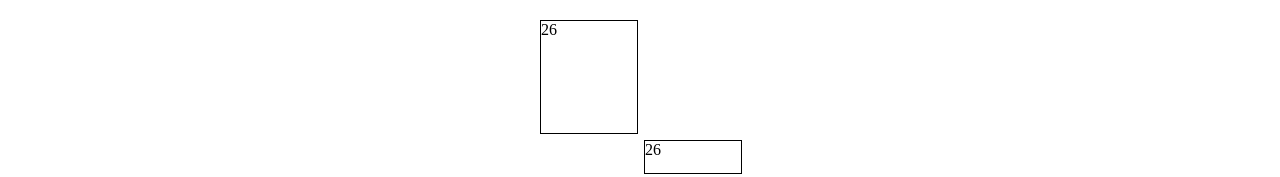
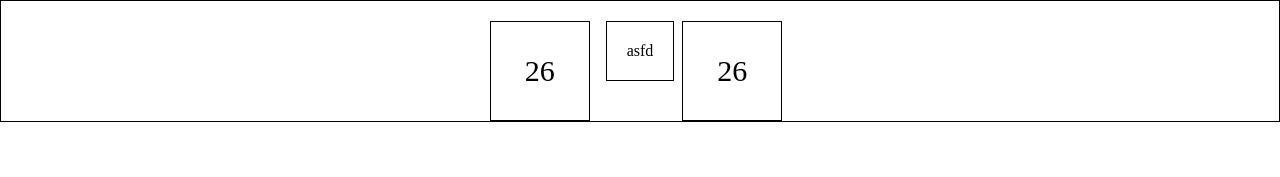
Before and after one commit to jet26cheng/Project-1-The-Game-of-War-, a plain HTML site: page index.html in a window 1280 px wide. Drawn offline with Linux system fonts and the light colour scheme.

Commit message:
css part 2

```diff
--- a/css/style.css
+++ b/css/style.css
@@ -1,19 +1,66 @@
 
+
+
+*, *::after,*::before {
+    box-sizing: border-box;
+}
 
 
 body {
     margin: 0;
-    display: grid;
-    grid-template-columns: repeat(2,6rem);
-    grid-template-rows: 7rem 2rem 7rem;
+    display: flex;
+    align-items: flex-start;
+    height: 100%;
     gap: .5rem;
     cursor: pointer;
     justify-content: center;
     padding-top: 20px;
+    border: 1px solid black;
+
 }
 
+.player-1-deck {
+    display: flex;
+    width: 100px;
+    height: 100px;
+    border: 1px solid black;
+    justify-content: center;
+    align-items: center;
+    font-size:30px ;
+}
+
+.player-1-card-slot {
+
+}
+
+.player-2-deck {
+    display: flex;
+    width: 100px;
+    height: 100px;
+    border: 1px solid black;
+    justify-content: center;
+    align-items: center;
+    font-size:30px ;
+
+
+}
+
+
 .deck {
-    height: 100%;
-    width: 100%;
+    height: 100px;
+    width: 10%;
     border: 1px solid black ;
+    display: flex;
+    justify-content: center;
+    align-items: center;
+    font-size: 50px;
+
 }
+
+.result-box {
+    display: flex;
+    justify-content: center;
+    align-items: center;
+    border: 1px solid black;
+    padding: 20px;
+}
--- a/index.html
+++ b/index.html
@@ -8,13 +8,13 @@
     <link rel="stylesheet" href="css/style.css">
 </head>
 <body>
-   <div class="player 1 deck">26</div>
-    <div class="player 1 card slot"></div>
+   <div class="player-1-deck">26</div>
+    <div class="player-1-card-slot"></div>
 
-    <div class="result box"></div>
+    <div class="result-box">asfd</div>
 
-   <div class="player 2 deck">26</div>
-   <div class="player 2 card slot"></div>
+   <div class="player-2-deck">26</div>
+   <div class="player-2-card-slot"></div>
     <script type="module" src="js/app.js"></script>
 </body>
 </html>
```
